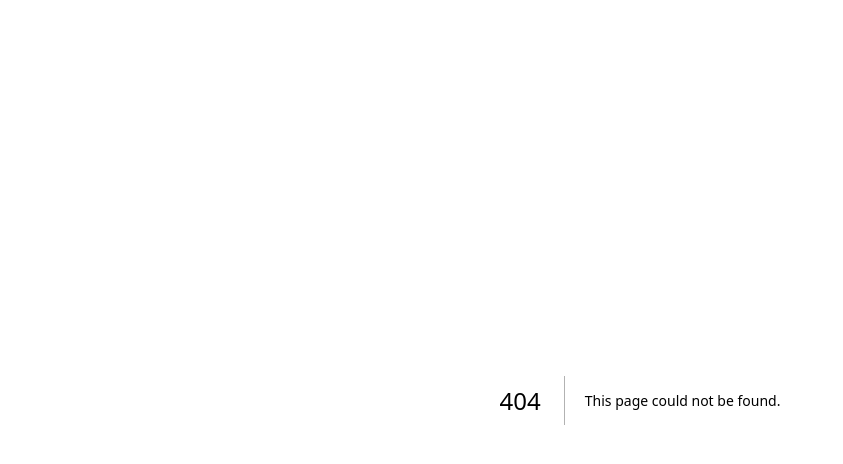
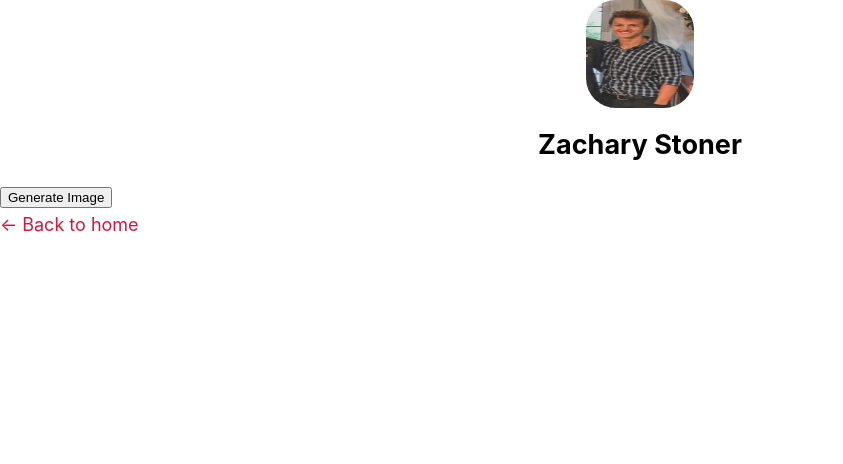
Before and after one commit to Shtoner/nextjs-blog, a Next.js app: page /imageAI in a window 1280 px wide. Before the commit this address had no page. Shown: the top 464 px of the page, without its empty margins (0-843 px from the left). Built offline with nearby package versions, Linux system fonts and the light colour scheme.

Commit message:
openAI image generator

```diff
--- a/next.config.js
+++ b/next.config.js
@@ -1,5 +1,14 @@
 /** @type {import('next').NextConfig} */
+
 const nextConfig = {
   reactStrictMode: false
-}
-module.exports = nextConfig
+};
+module.exports = {
+  nextConfig
+};
+
+
+// module.exports = {
+//   ...nextConfig,
+//   ...NextEnv()
+// };
--- a/package.json
+++ b/package.json
@@ -7,8 +7,12 @@
   },
   "dependencies": {
     "date-fns": "^2.29.3",
+    "dotenv": "^16.0.3",
+    "dotenv-load": "^2.0.1",
     "gray-matter": "^4.0.3",
     "next": "latest",
+    "next-env": "^1.1.1",
+    "openai": "^3.1.0",
     "prop-types": "^15.8.1",
     "react": "^18.2.0",
     "react-dom": "18.2.0",
--- /dev/null
+++ b/pages/imageAI.js
@@ -0,0 +1,38 @@
+
+import React,{ useState } from "react";
+import Layout, { siteTitle } from '../components/layout'
+
+
+
+export default  function  ImageGenerator() {
+    const { Configuration, OpenAIApi } = require("openai");
+  const [image, setImage] = useState(null);
+
+  const generateImage = async () => {
+    try {
+      // Set your API key here
+      const configuration = new Configuration({
+        apiKey: process.env.NEXT_PUBLIC_OPEN_API,
+      });
+      const openai = new OpenAIApi(configuration);
+      // Make the call to the OpenAI API
+      const response = await openai.createImage({
+        model: 'image-alpha-001',
+        prompt: 'Generate a cool image',
+        size: "1024x1024",
+      });
+ await console.log(response)
+      // Set the generated image as the state of the component
+      await setImage(response.data.data[0].url);
+    } catch (error) {
+      console.error(error);
+    }
+  };
+
+  return (
+<Layout>
+         <button onClick={generateImage}>Generate Image</button>
+      {image && <img src={image} alt="Generated image" />}
+      </Layout>
+  );
+}
--- a/pages/index.js
+++ b/pages/index.js
@@ -64,7 +64,8 @@ export default function Home({allPostsData}) {
           ))}
         </ul>
       </section>
-      <h1><Link className={utilStyles.listItem2} href='/posts/draw'>draw</Link>
+      <h1><Link className={utilStyles.listItem2} href='/posts/draw'>draw</Link></h1>
+      <h1><Link className={utilStyles.listItem2} href='/imageAI'>AI API</Link>
       </h1><br/>
       <h1><a href='https://react-portfolio-chi-ashen.vercel.app/' className={utilStyles.listItem2}> Check out my React portfolio!</a>
       </h1>
```
Also changed, not shown: 1 other file (tests, documents, lock files or other folders).
